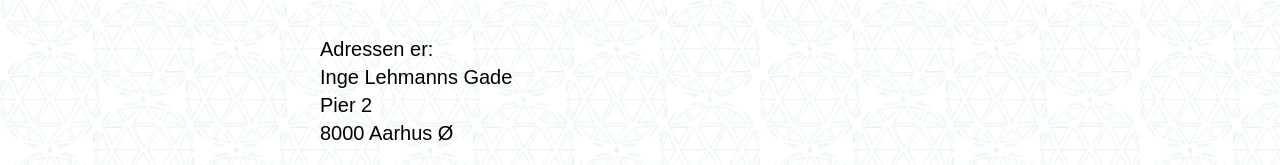
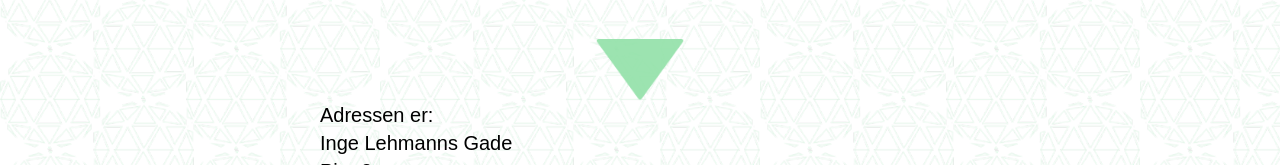
Before and after one commit to jannicksp/Domen, a plain HTML site: page kontakt.html in a window 1280 px wide. Shown: the part 557-722 px from the top of the page. Drawn offline with nearby package versions, Linux system fonts and the light colour scheme; a script that the page names is missing.

Commit message:
Update kontakt.html

```diff
--- a/kontakt.html
+++ b/kontakt.html
@@ -69,13 +69,13 @@
             <div class="title middle">
                 <h1>Kontakt</h1>
                 <p> Har du lyst til at komme forbi på Pier 2 på Aarhus Ø og drikke en kop kaffe, nyde udsigten, mødes med vennerne eller andet. Så er du velkommen i Domen.
-                <br><br>
+                <br> <img src="img/button-down-arrow.png" id="1111">
                 Adressen er:<br>
 
 Inge Lehmanns Gade <br>
 Pier 2 <br>
 8000 Aarhus Ø
-              <img src="img/button-down-arrow.png" id="1111">
+
               <br></p>
                </div>
                </div>
```
